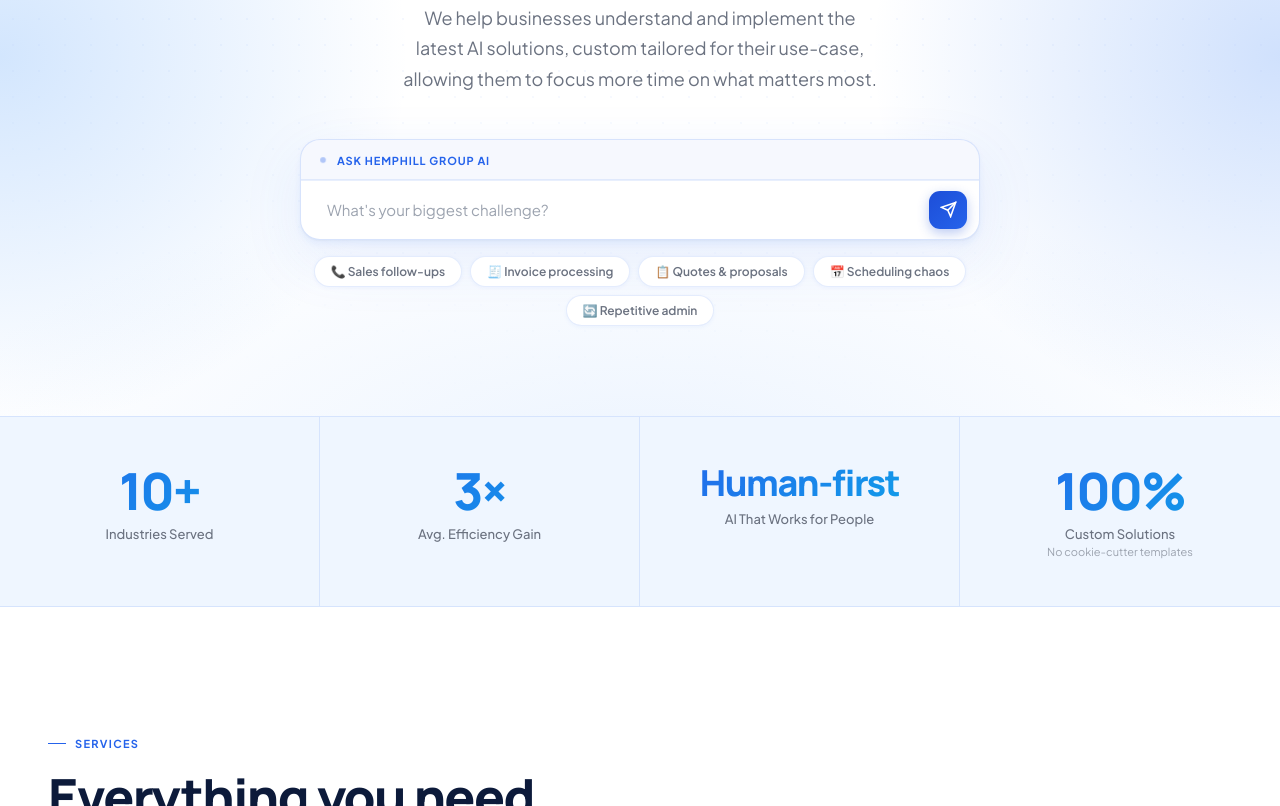
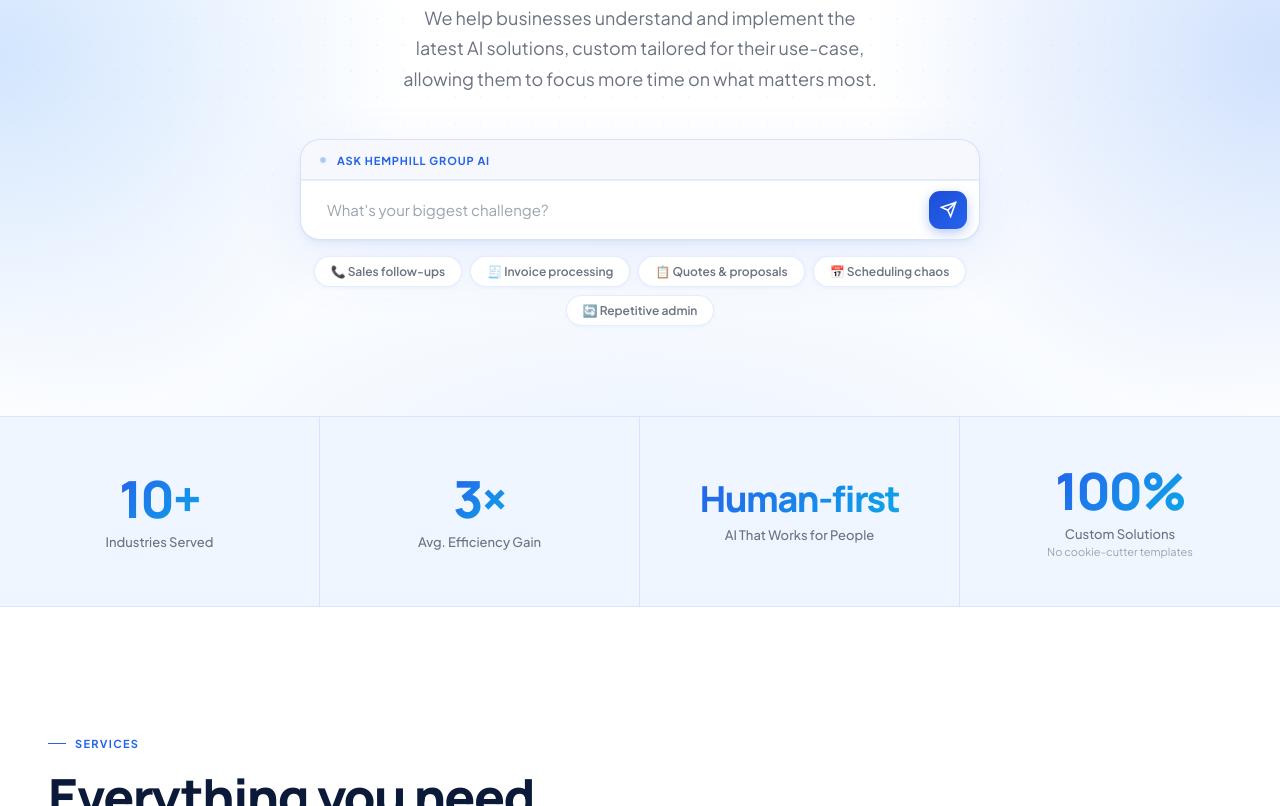
Before and after one commit to tuckerhemphill/the-hemphill-group-site, a plain HTML site: page index.html in a window 1280 px wide. Shown: the part 384-1190 px from the top of the page. Drawn offline with Linux system fonts and the light colour scheme; a web font is replaced by a local one.

Commit message:
Vertically center stat card content

```diff
--- a/index.html
+++ b/index.html
@@ -251,7 +251,7 @@
       border-top:1px solid var(--bdr);border-bottom:1px solid var(--bdr);
       background:var(--bg2);
     }
-    .stat{padding:48px 0;text-align:center;border-right:1px solid var(--bdr)}
+    .stat{padding:48px 0;text-align:center;border-right:1px solid var(--bdr);display:flex;flex-direction:column;align-items:center;justify-content:center}
     .stat:last-child{border-right:none}
     .stat-n{
       font-family:'Manrope',sans-serif;
```
